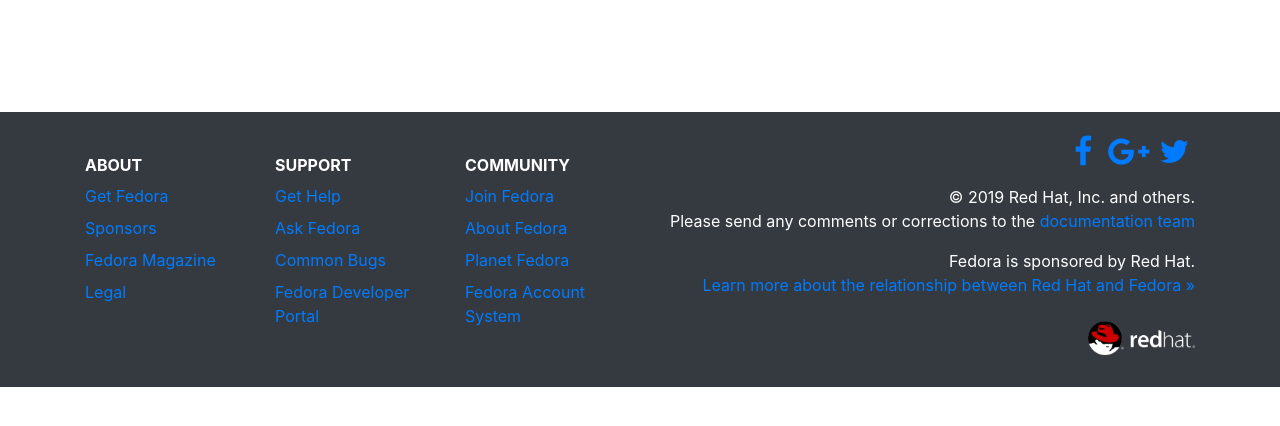
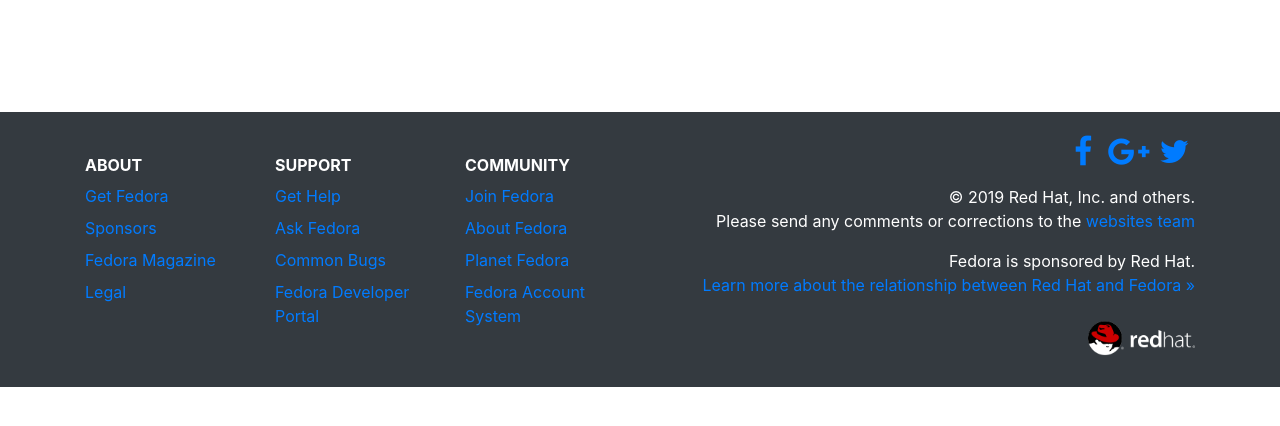
Before and after one commit to fedora-infra/fedora-websites-mirror, a Python web app: template sites/partials/templates/alternative_master.html in a window 1280 px wide. Shown: the top 426 px of the page. Run offline with Jinja, Linux system fonts and the light colour scheme; the template is opened without the code that fills it, so the values that code supplies are empty; some libraries are stand-ins or nearby versions.

Commit message:
fix footer to link to websites team rather than docs

```diff
--- a/sites/partials/templates/footer.html
+++ b/sites/partials/templates/footer.html
@@ -40,7 +40,7 @@
                     <a href="https://twitter.com/fedora" class="btn-social btn-outline"><i class="fa fa-fw fa-2x fa-twitter"></i></a>
                     <p class="pt-3">
                       &copy; 2019 Red Hat, Inc. and others. <br/>Please send any comments or corrections
-                      to the <a href="https://pagure.io/fedora-docs/docs-fp-o">documentation team</a>
+                      to the <a href="https://pagure.io/fedora-websites">websites team</a>
                     </p>
                     <p>
                       Fedora is sponsored by Red Hat. <br/>
```
